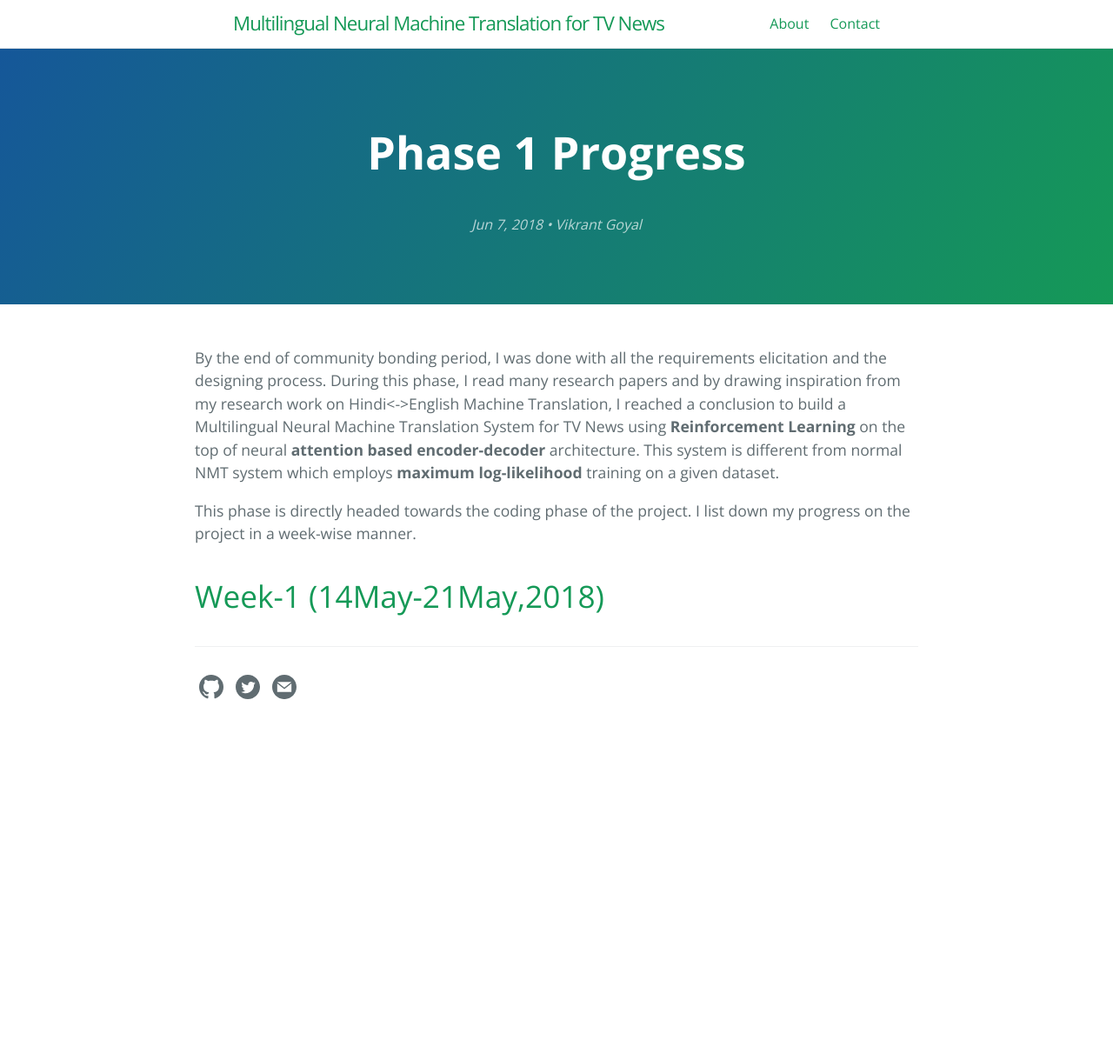
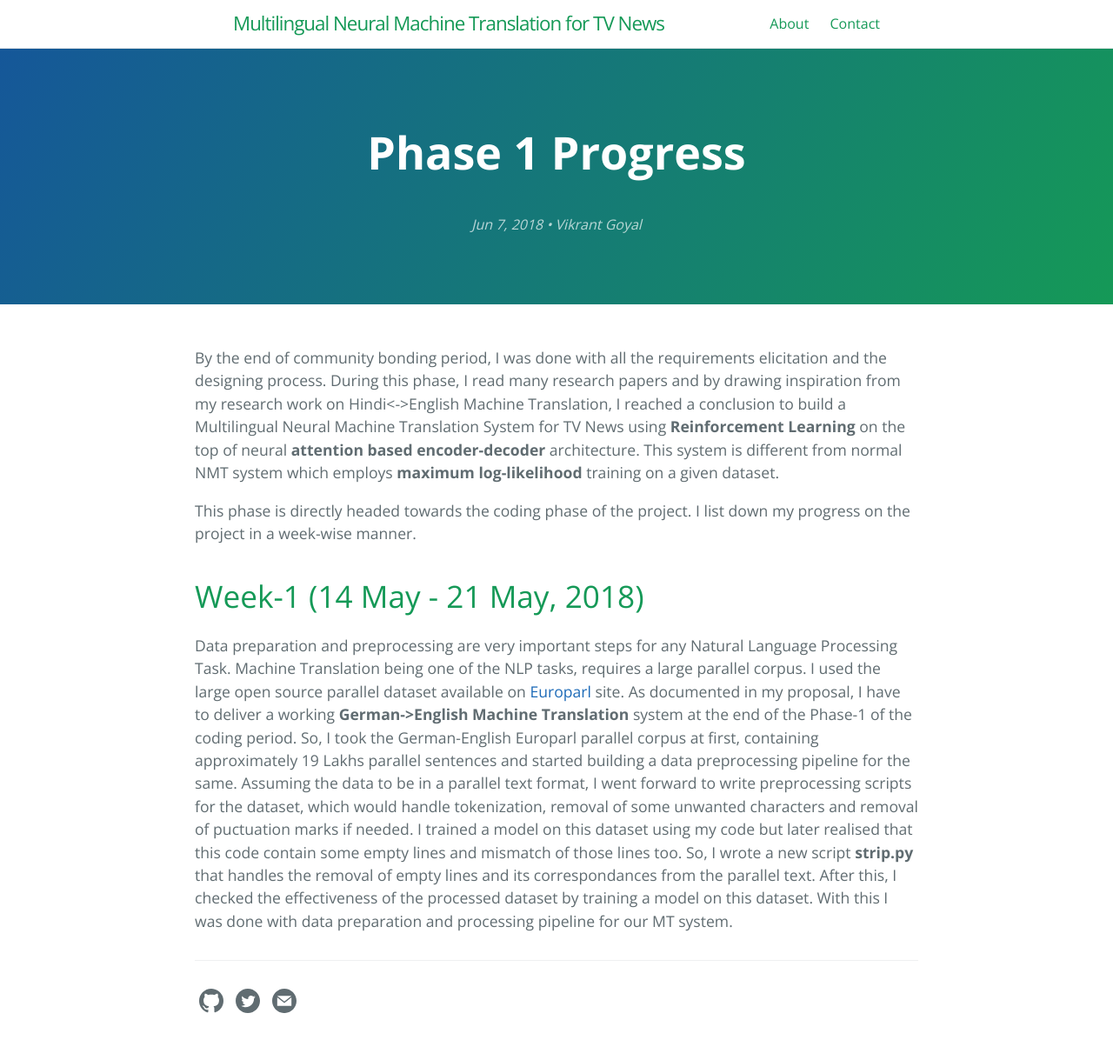
Before and after one commit to vikrant97/GSoC-Blog, a Jekyll site: the page built from _posts/2018-06-07-Phase-1-Progress.md, in a window 1280 px wide. Shown: the whole page at 87% size. Built offline with Jekyll 4.4.1, drawn with Linux system fonts in a browser that asks for light colours; our own code applies the rules of GitHub Pages for plain Markdown files; before the commit the page ends 900 px from its top, so only the background shows below that.

Commit message:
Update 2018-06-07-Phase-1-Progress.md

```diff
--- a/_posts/2018-06-07-Phase-1-Progress.md
+++ b/_posts/2018-06-07-Phase-1-Progress.md
@@ -7,4 +7,10 @@ different from normal NMT system which employs **maximum log-likelihood** traini
 This phase is directly headed towards the coding phase of the project. I list down my progress on the project in a
 week-wise manner.
 
-# Week-1 (14May-21May,2018)
+# Week-1 (14 May - 21 May, 2018)
+
+Data preparation and preprocessing are very important steps for any Natural Language Processing Task. Machine Translation
+being one of the NLP tasks, requires a large parallel corpus. I used the large open source parallel dataset available on
+[Europarl](http://www.statmt.org/europarl/) site. As documented in my proposal, I have to deliver a working **German->English
+Machine Translation** system at the end of the Phase-1 of the coding period. So, I took the German-English Europarl parallel corpus at first, containing approximately 19 Lakhs parallel sentences and started building a data preprocessing pipeline for the same. Assuming the data to be in a parallel text format, I went forward to write preprocessing scripts for the dataset, which would handle tokenization, removal of some unwanted characters and removal of puctuation marks if needed. I trained
+a model on this dataset using my code but later realised that this code contain some empty lines and mismatch of those lines too. So, I wrote a new script **strip.py** that handles the removal of empty lines and its correspondances from the parallel text. After this, I checked the effectiveness of the processed dataset by training a model on this dataset. With this I was done with data preparation and processing pipeline for our MT system.
```
